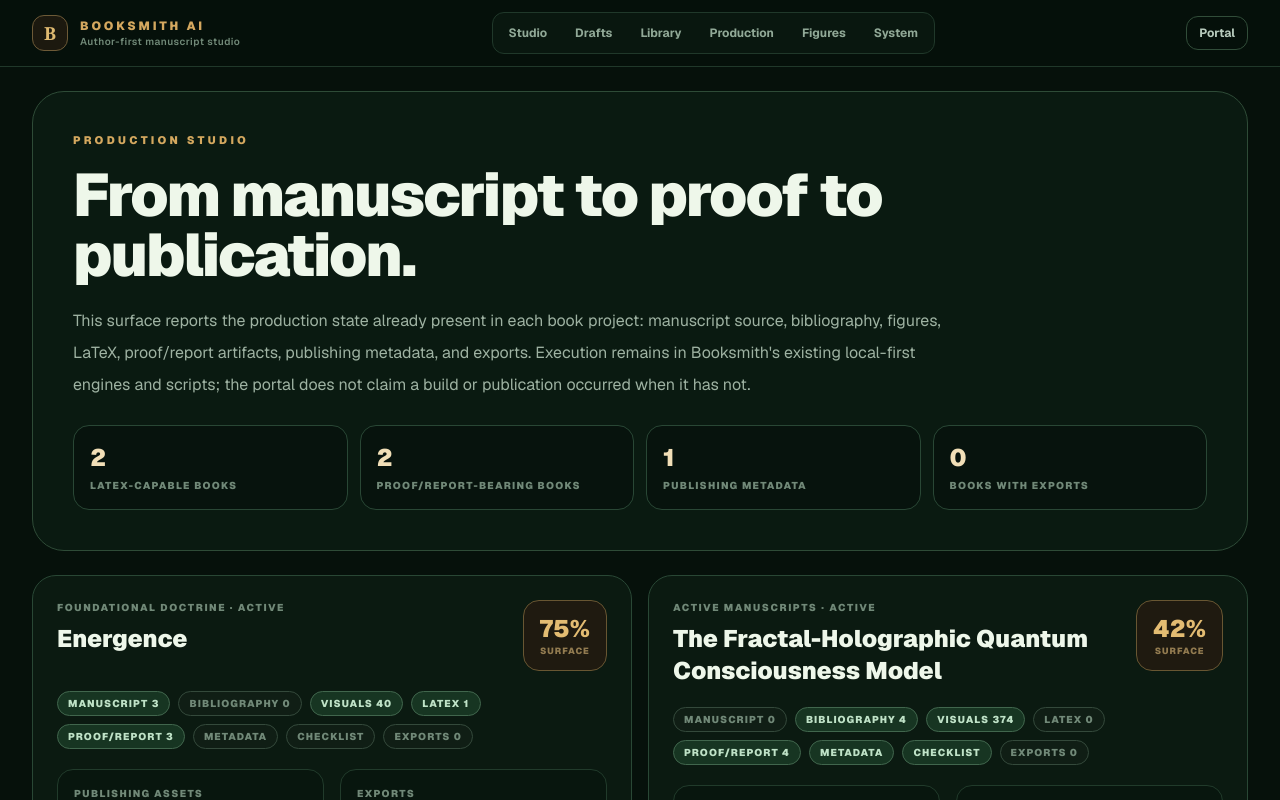
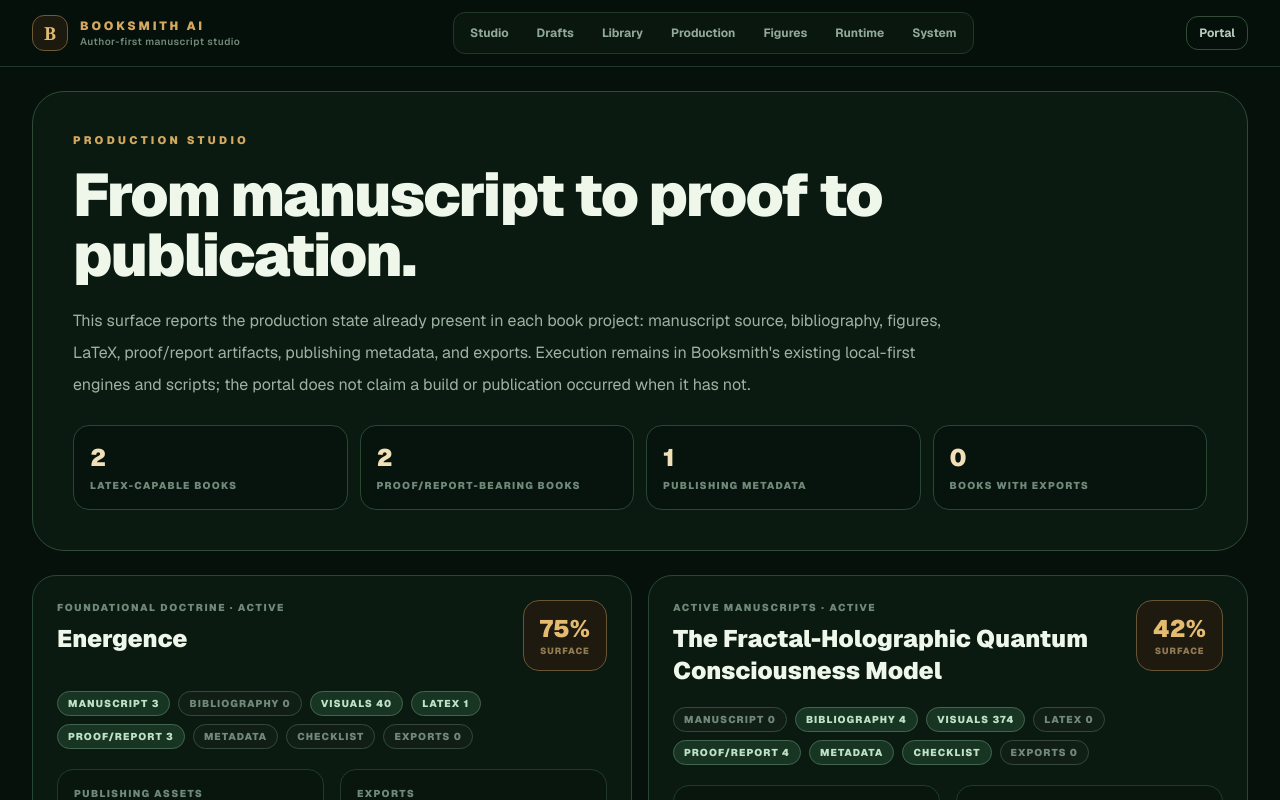
Before and after one commit to AIFreedomTrustFederation/booksmith-ai, a Next.js app: page /studio/production in a window 1280 px wide. Shown: the top 800 px of the page. Built offline with nearby package versions, Linux system fonts and the light colour scheme.

Commit message:
Add Runtime Center to Booksmith navigation

```diff
--- a/src/app/studio/layout.tsx
+++ b/src/app/studio/layout.tsx
@@ -6,6 +6,7 @@ const navItems = [
   { href: "/studio/library", label: "Library" },
   { href: "/studio/production", label: "Production" },
   { href: "/studio/figures", label: "Figures" },
+  { href: "/studio/runtime", label: "Runtime" },
   { href: "/studio/system", label: "System" },
 ];
 
@@ -22,7 +23,7 @@ export default function StudioLayout({ children }: Readonly<{ children: React.Re
             </span>
           </Link>
 
-          <nav aria-label="Booksmith Studio" className="hidden items-center gap-1 rounded-xl border border-[#20382a] bg-[#09170f] p-1 md:flex">
+          <nav aria-label="Booksmith Studio" className="hidden items-center gap-1 rounded-xl border border-[#20382a] bg-[#09170f] p-1 lg:flex">
             {navItems.map((item) => (
               <Link className="rounded-lg px-3 py-2 text-xs font-bold text-[#91a997] transition hover:bg-[#13271a] hover:text-white" href={item.href} key={item.href}>
                 {item.label}
@@ -36,7 +37,7 @@ export default function StudioLayout({ children }: Readonly<{ children: React.Re
             </Link>
           </div>
         </div>
-        <nav aria-label="Booksmith Studio mobile" className="flex gap-1 overflow-x-auto border-t border-[#172a1f] px-4 py-2 md:hidden">
+        <nav aria-label="Booksmith Studio mobile" className="flex gap-1 overflow-x-auto border-t border-[#172a1f] px-4 py-2 lg:hidden">
           {navItems.map((item) => (
             <Link className="whitespace-nowrap rounded-lg px-3 py-2 text-xs font-bold text-[#91a997] transition hover:bg-[#13271a] hover:text-white" href={item.href} key={item.href}>
               {item.label}
```
